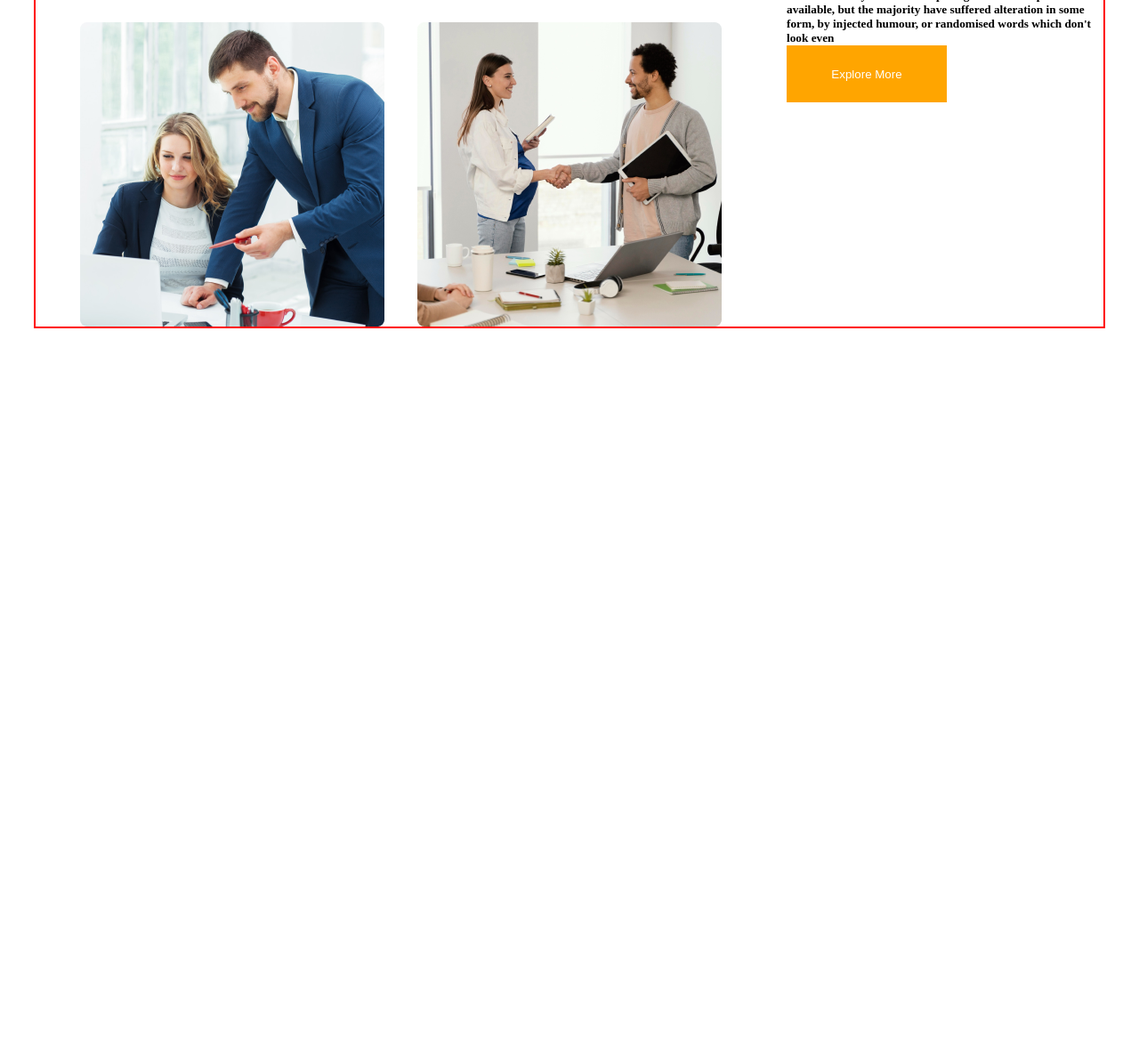
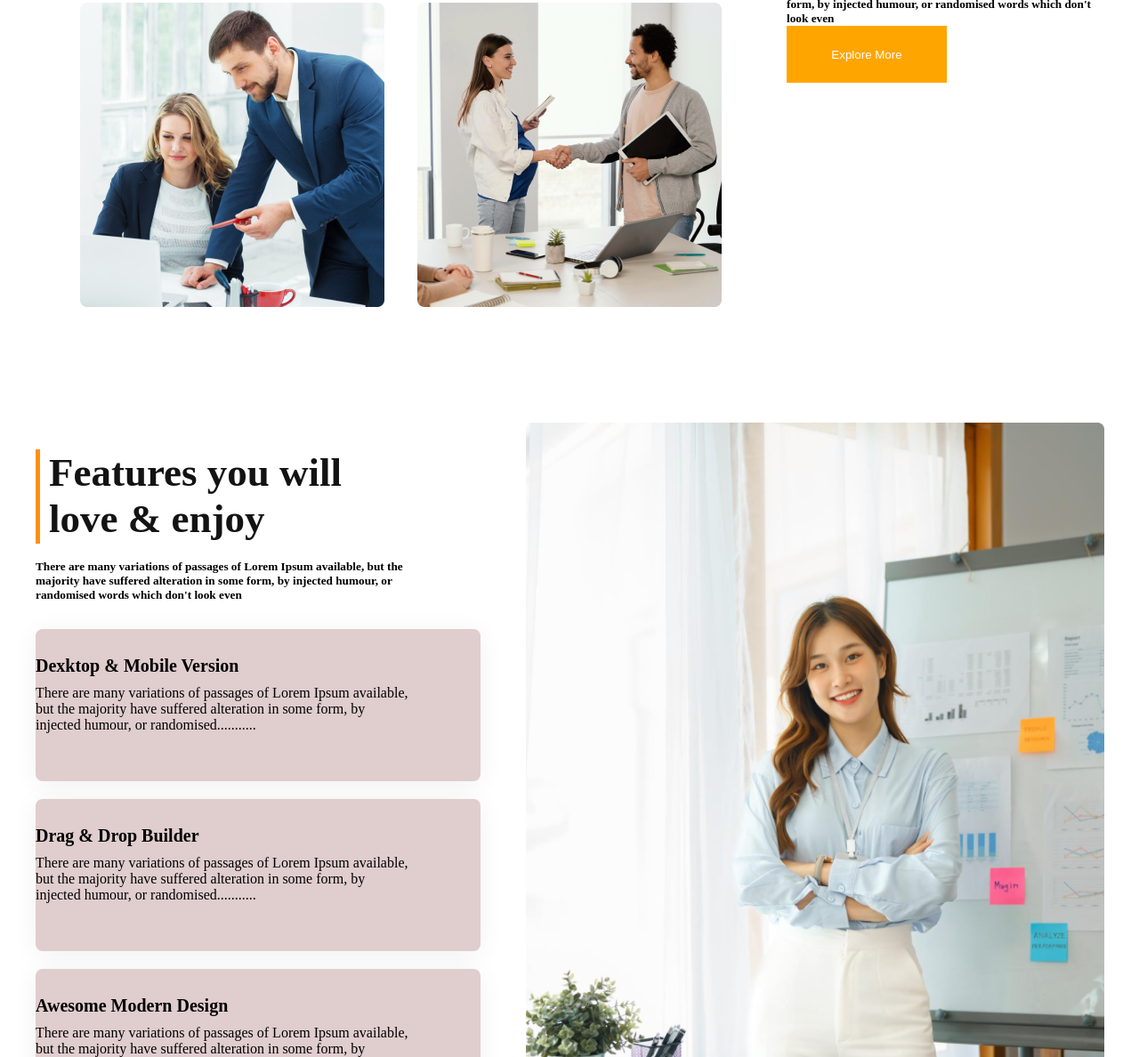
Before and after one commit to mehedi1802hasan/G3-Architects, a plain HTML site: page index.html in a window 1280 px wide. Shown: the part 1612-2800 px from the top of the page at 89% size. Before the commit the page ends 1981 px from the top, so only its background shows below. Drawn offline with Linux system fonts and the light colour scheme.

Commit message:
love section added

```diff
--- a/index.html
+++ b/index.html
@@ -44,19 +44,62 @@
         <!--feture section -0-----=------>
 
 
-    <section class="feture">
-    <div class="feture-image">
+    <section class="quick">
+    <div class="quick-image">
         <img src="/images/team1.png" alt="">
         <img src="/images/team2.png" alt="">
         <img src="/images/team3.png" alt="">
         <img src="/images/team4.png" alt="">
     </div>
-    <div class="feture-text">
-        <h3 class="future-title">Quick list of Our Features</h3>
+    <div class="quick-text">
+        <h3 class="quick-title">Quick list of Our Features</h3>
         <h5>There are many variations of passages of Lorem Ipsum available, but the majority have suffered alteration in some form, by injected humour, or randomised words which don't look even</h5>
         <button class="btn-primary">Explore More</button>
     </div>
     </section>
-    </div>
+
+
+    <!--  love section start--------------
+    ------------------
+    -------->
+    <div class="love-section">
+        <div class="love-text-part">
+            <div class="hr-line">
+                <hr>
+                <h3 class="section-title">Features you will <br> love & enjoy</h3>
+            </div>
+             <h5 class="section-sub-titile">
+              There are many variations of passages of Lorem Ipsum available, but the <br> majority have suffered alteration in some form, by injected humour, or <br> randomised words which don't look even
+             </h5>
+             <div class="experience">
+
+              <div class="part">
+                  <h3 class="part-title">Dexktop & Mobile Version</h3>
+                  <p class="part-sub-title">There are many variations of passages of Lorem Ipsum available, <br> but the majority have suffered alteration in some form, by <br> injected humour, or randomised...........</p>
+              </div>
+              <div class="part">
+                  <h3 class="part-title">Drag & Drop Builder</h3>
+                  <p class="part-sub-title">There are many variations of passages of Lorem Ipsum available, <br> but the majority have suffered alteration in some form, by <br> injected humour, or randomised...........</p>
+              </div>
+              <div class="part">
+                  <h3 class="part-title">Awesome Modern Design</h3>
+                  <p class="part-sub-title">There are many variations of passages of Lorem Ipsum available, <br> but the majority have suffered alteration in some form, by <br> injected humour, or randomised...........</p>
+              </div>
+              <div class="part">
+                  <h3 class="part-title">Super Easy to Edit</h3>
+                  <p class="part-sub-title">There are many variations of passages of Lorem Ipsum available, <br> but the majority have suffered alteration in some form, by <br> injected humour, or randomised...........</p>
+              </div>
+             </div>
+        </div>
+        <div class="love-picture-part">
+          <img src="/images/architect.png" alt="">
+          <div class="year">
+            <button class="btn-yr">10+Year
+               <small>Experience</small> </button>
+          </div>
+        </div>
+      </div>
+
+    </div><!--container div end-->
 </body>
 </html>
--- a/style.css
+++ b/style.css
@@ -7,7 +7,7 @@ body{
 
 }
 .container{
-    border:2px solid red;
+
     width:1200px;
     margin: 0 auto;
 }
@@ -83,30 +83,117 @@ nav{
 
 
   /*feture style   ---------------*/
-  .feture{
+  .quick{
     display:flex;
     margin-top: 80px;
     margin-left:50px;
     gap:73px
   }
 
-.feture-image{
+.quick-image{
     display: grid;
     grid-template-columns: repeat(2,1fr);
     grid-column-gap:37px;
     grid-row-gap:34px;
 }
-.feture-text{
+.quick-text{
     width: 537px;
     height: 304px;
 margin-top:210px;
 }
-.future-title{
+.quick-title{
     font-weight: 500;
     font-size: 45px;
     margin-bottom: 24px;}
-.future-sub-title{
+.quick-sub-title{
         font-weight: 400;
         font-size: 16px;
         margin-bottom: 32px;
                  }
+/*  love style text & photo
+  -------------------------
+------------------------------*/
+.love-section{
+    display: flex;
+    gap:51px;
+    margin-top: 130px;
+
+}
+hr{
+    width: 4.98px;
+height: 106px;
+background: #FF900E;
+}
+.hr-line{
+    display: flex;
+    gap:10px;
+}
+.love-text-part{
+    width: 500px;
+    height: 982px;
+    margin-top:30px;
+}
+.section-title{
+    font-weight: 700;
+    font-size: 45px;
+    color: #131313;
+    margin-bottom: 20px;
+}
+.section-sub-title{
+font-weight: 400;
+font-size: 16px;
+margin-bottom:30px;}
+.experience{
+margin-top: 30px;
+display: grid;
+grid-template-columns: repeat(1,1fr);
+row-gap: 20px;
+
+}
+.part{
+width: 500px;
+height: 171px;
+background: #e0cdcd;
+box-shadow: 0px 4px 30px rgba(0, 0, 0, 0.06);
+border-radius: 8px;
+}
+.part-title{
+    font-weight: 600;
+font-size: 20px;
+margin-top: 30px;
+}
+.part-sub-title{
+    font-weight: 400;
+    font-size: 16px;
+    margin-top: 10px;
+}
+.love-picture-part{
+    display: flex;
+    flex-direction: column;
+}
+.love-picture-part img{
+width:650px;
+height:935px;
+}
+
+
+/* 10 yr button*/
+.year{
+    margin-left:-40px;
+    margin-top: -110px;
+}
+ .btn-yr{
+    width:250.2px;
+    height:150px;
+    background-color: orange;
+    border-radius: 8px;
+    color: white;
+    font-weight: 700;
+    font-size:40px;
+
+
+ }
+/*-------------------
+-
+
+-----------------*/
```
